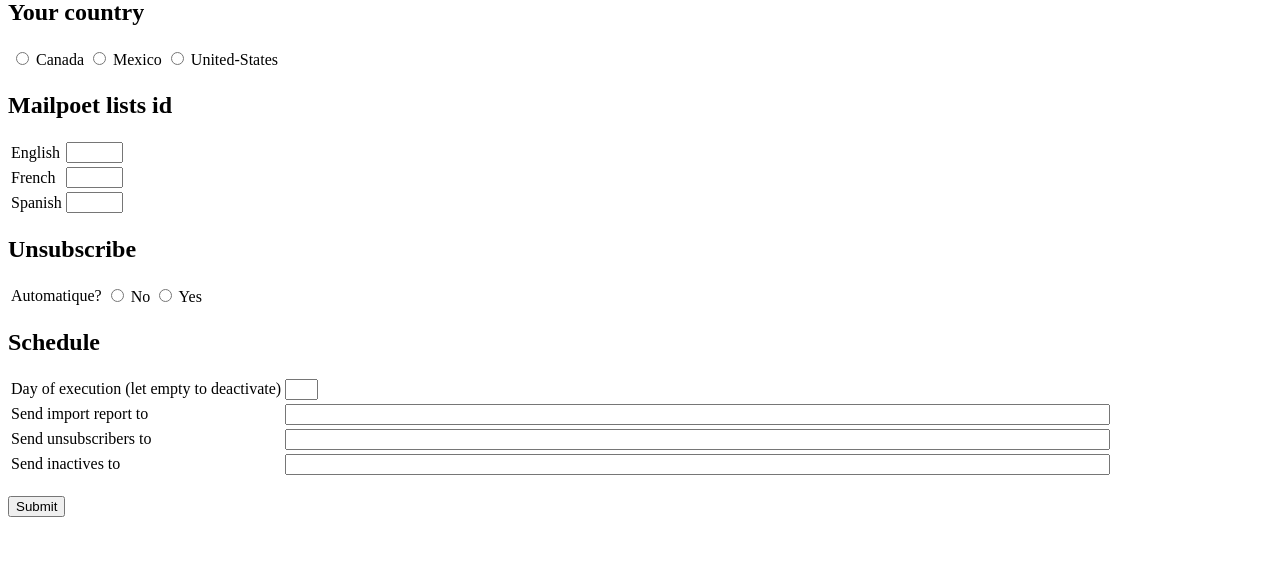
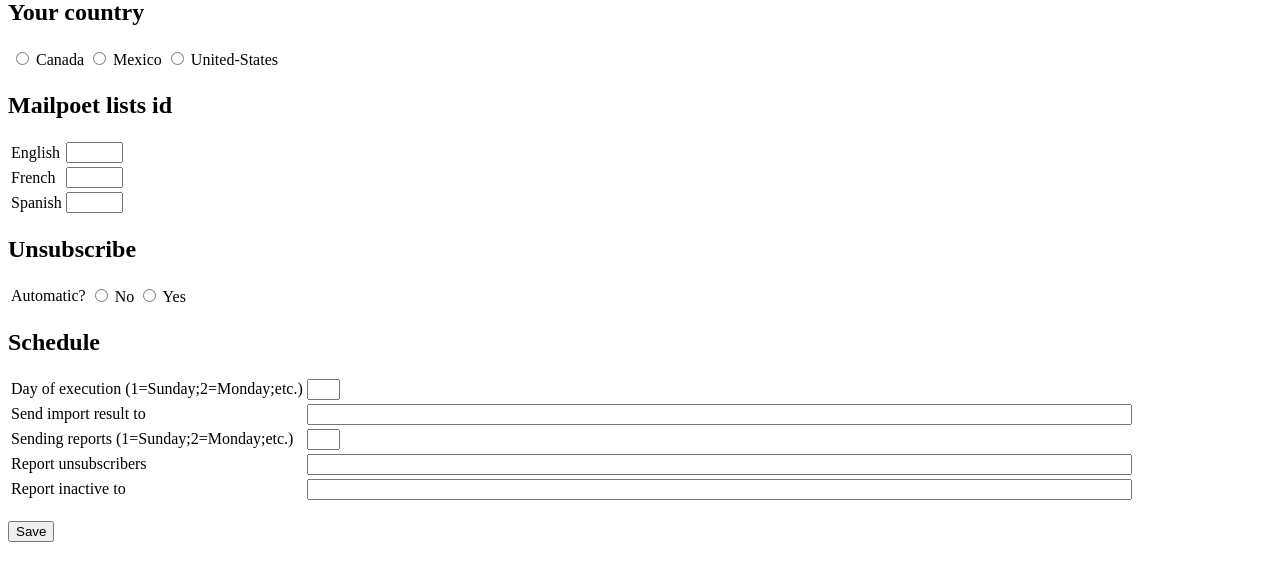
Before and after one commit to raelorg/continental_mailing, a PHP site: template templates/settings.php in a window 1280 px wide. Shown: the part 114-695 px from the top of the page. Run offline with PHP 8.4, Linux system fonts and the light colour scheme; the template is opened without the code that fills it, so the values that code supplies are empty.

```diff
--- a/templates/settings.php
+++ b/templates/settings.php
@@ -57,7 +57,7 @@ $options = get_option( 'elohimnet_options', array() );
 
     <table>
         <tr>
-            <td>Automatique?</td>
+            <td>Automatic?</td>
             <td>
                 <input type="radio" name="unsubscribe" value="no"  <?php echo ('no'  === $options['unsubscribe'] ? 'checked' : ''); ?>> No
                 <input type="radio" name="unsubscribe" value="yes" <?php echo ('yes' === $options['unsubscribe'] ? 'checked' : ''); ?>> Yes
@@ -68,23 +68,27 @@ $options = get_option( 'elohimnet_options', array() );
     <h2>Schedule</h2>
     <table>
         <tr>
-            <td>Day of execution (let empty to deactivate)</td>
+            <td>Day of execution (1=Sunday;2=Monday;etc.)</td>
             <td><input type="text" name="elohimnet_cron" value="<?php echo esc_html( $options['elohimnet_cron'] ); ?>" maxlength="1" size="1"/></td>
         </tr>
         <tr>
-            <td>Send import report to </td>
+            <td>Send import result to </td>
             <td><input type="text" name="email_report" value="<?php echo esc_html( $options['email_report'] ); ?>" maxlength="256" size="100"/></td>
         </tr>
         <tr>
-            <td>Send unsubscribers to </td>
+            <td>Sending reports (1=Sunday;2=Monday;etc.)</td>
+            <td><input type="text" name="sending_report" value="<?php echo esc_html( $options['sending_report'] ); ?>" maxlength="1" size="1"/></td>
+        </tr>
+        <tr>
+            <td>Report unsubscribers</td>
             <td><input type="text" name="email_unsubscribers" value="<?php echo esc_html( $options['email_unsubscribers'] ); ?>" maxlength="256" size="100"/></td>
         </tr>
         <tr>
-            <td>Send inactives to </td>
+            <td>Report inactive to</td>
             <td><input type="text" name="email_inactives" value="<?php echo esc_html( $options['email_inactives'] ); ?>" maxlength="256" size="100"/></td>
         </tr>
     </table>
 
     <br>
-    <input type="submit" value="Submit" class="button-primary"/>
+    <input type="submit" value="Save" class="button-primary"/>
 </form>
```
